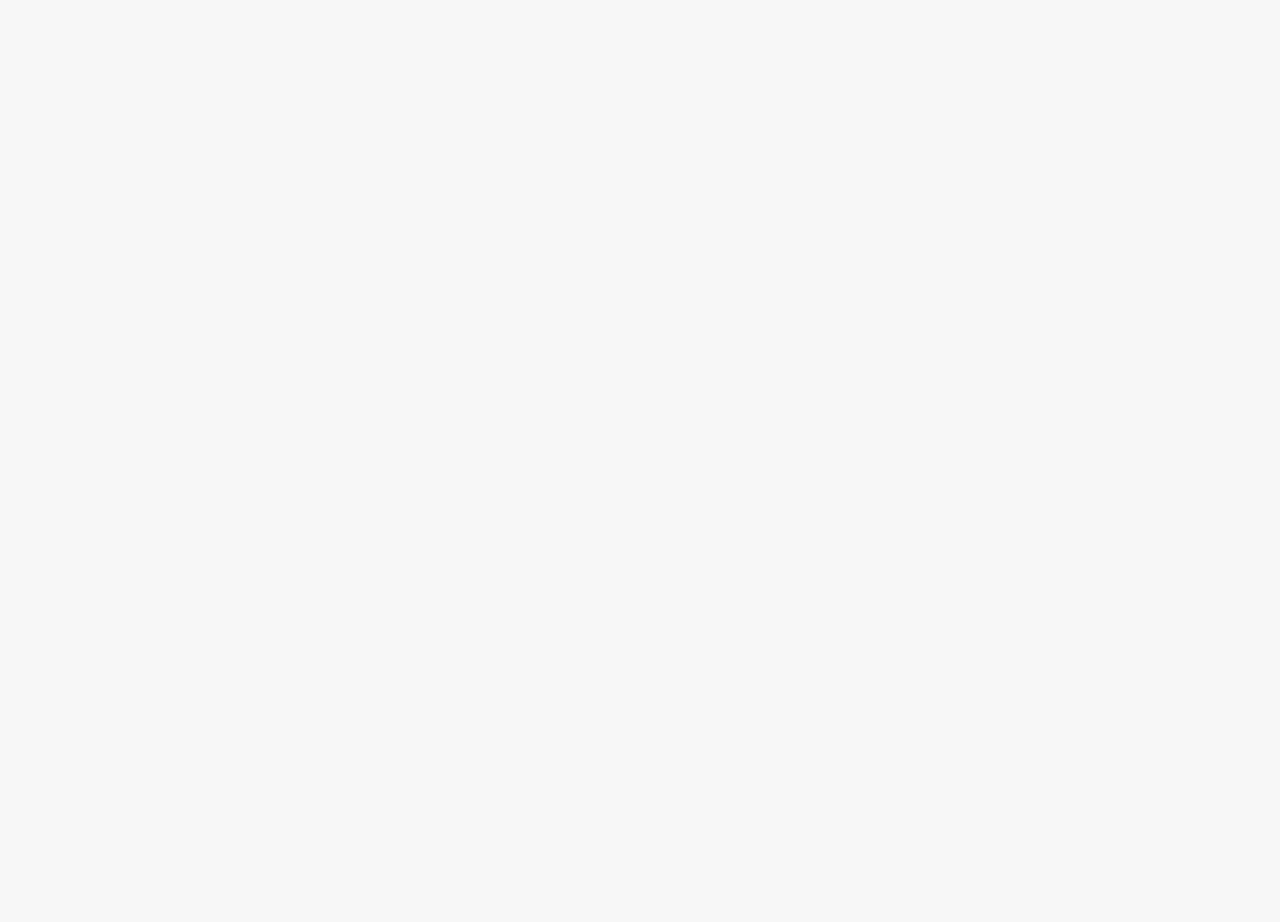
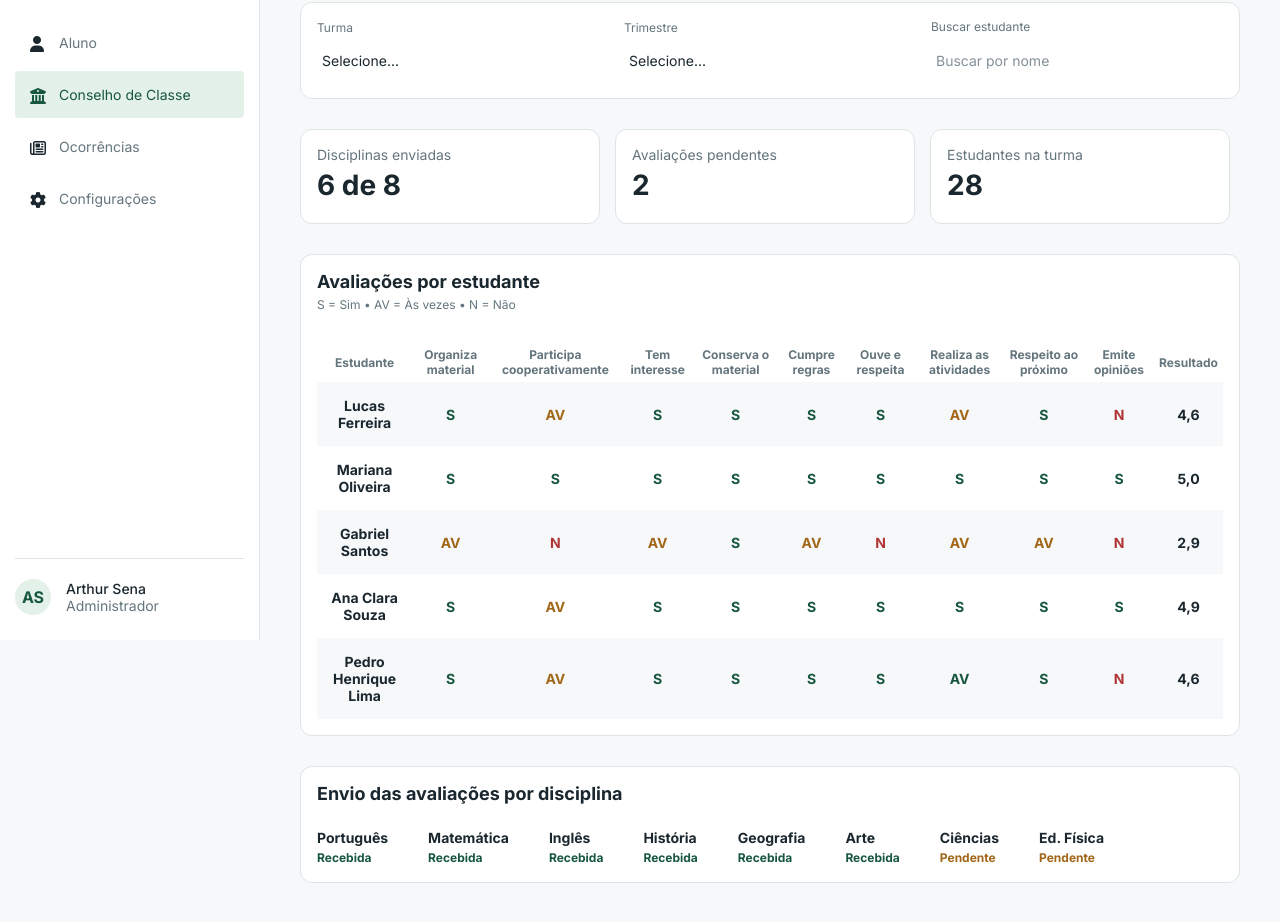
Before and after one commit to senarthur/students-class-council, an Angular app: page /conselho-classe in a window 1280 px wide. Before the commit this address led to /. Shown: the part 160-1082 px from the top of the page. Before the commit the page ends 800 px from the top, so only its background shows below. Built offline with nearby package versions, Linux system fonts and the light colour scheme.

Commit message:
feat(class-council): add class-council page

```diff
--- a/src/app/app.routes.ts
+++ b/src/app/app.routes.ts
@@ -31,4 +31,8 @@ export const routes: Routes = [
             },
         ]
     },
+    {
+        path: 'conselho-classe',
+        loadComponent: () => import('./features/class-council/class-council').then(m => m.ClassCouncil)
+    }
 ];
--- /dev/null
+++ b/src/app/features/class-council/class-council.html
@@ -0,0 +1,153 @@
+<app-sidebar></app-sidebar>
+
+<section>
+    <app-header title="Resultado Geral"
+        helpText="Consolidação das avaliações enviadas por cada disciplina"></app-header>
+
+    <app-base-card>
+        <div class="filter-options">
+            <app-select variant="true" name="classes" label="Turma" [options]="classesOptions"></app-select>
+            <app-select variant="true" name="trimester" label="Trimestre" [options]="trimestreOptions"></app-select>
+            <app-input variant="true" label="Buscar estudante" placeholder="Buscar por nome"></app-input>
+        </div>
+    </app-base-card>
+
+    <div class="kpi-cards-info">
+        @for (item of data; track $index) {
+        <app-kpi-card [data]="item"></app-kpi-card>
+        }
+    </div>
+
+    <app-base-card>
+        <div class="test-header">
+            <h2>Avaliações por estudante</h2>
+            <p class="test-subtitle">
+                S = Sim • AV = Às vezes • N = Não
+            </p>
+
+            <app-table>
+                <thead>
+                    <tr>
+                        <th>Estudante</th>
+                        <th>Organiza material</th>
+                        <th>Participa cooperativamente</th>
+                        <th>Tem interesse</th>
+                        <th>Conserva o material</th>
+                        <th>Cumpre regras</th>
+                        <th>Ouve e respeita</th>
+                        <th>Realiza as atividades</th>
+                        <th>Respeito ao próximo</th>
+                        <th>Emite opiniões</th>
+                        <th>Resultado</th>
+                    </tr>
+                </thead>
+                <tbody>
+                    <tr>
+                        <td>Lucas Ferreira</td>
+                        <td class="primary">S</td>
+                        <td class="warning">AV</td>
+                        <td class="primary">S</td>
+                        <td class="primary">S</td>
+                        <td class="primary">S</td>
+                        <td class="primary">S</td>
+                        <td class="warning">AV</td>
+                        <td class="primary">S</td>
+                        <td class="danger">N</td>
+                        <td>4,6</td>
+                    </tr>
+                    <tr>
+                        <td>Mariana Oliveira</td>
+                        <td class="primary">S</td>
+                        <td class="primary">S</td>
+                        <td class="primary">S</td>
+                        <td class="primary">S</td>
+                        <td class="primary">S</td>
+                        <td class="primary">S</td>
+                        <td class="primary">S</td>
+                        <td class="primary">S</td>
+                        <td class="primary">S</td>
+                        <td>5,0</td>
+                    </tr>
+                    <tr>
+                        <td>Gabriel Santos</td>
+                        <td class="warning">AV</td>
+                        <td class="danger">N</td>
+                        <td class="warning">AV</td>
+                        <td class="primary">S</td>
+                        <td class="warning">AV</td>
+                        <td class="danger">N</td>
+                        <td class="warning">AV</td>
+                        <td class="warning">AV</td>
+                        <td class="danger">N</td>
+                        <td>2,9</td>
+                    </tr>
+                    <tr>
+                        <td>Ana Clara Souza</td>
+                        <td class="primary">S</td>
+                        <td class="warning">AV</td>
+                        <td class="primary">S</td>
+                        <td class="primary">S</td>
+                        <td class="primary">S</td>
+                        <td class="primary">S</td>
+                        <td class="primary">S</td>
+                        <td class="primary">S</td>
+                        <td class="primary">S</td>
+                        <td>4,9</td>
+                    </tr>
+                    <tr>
+                        <td>Pedro Henrique Lima</td>
+                        <td class="primary">S</td>
+                        <td class="warning">AV</td>
+                        <td class="primary">S</td>
+                        <td class="primary">S</td>
+                        <td class="primary">S</td>
+                        <td class="primary">S</td>
+                        <td class="primary">AV</td>
+                        <td class="primary">S</td>
+                        <td class="danger">N</td>
+                        <td>4,6</td>
+                    </tr>
+                </tbody>
+            </app-table>
+        </div>
+    </app-base-card>
+
+    <app-base-card>
+        <h2>Envio das avaliações por disciplina</h2>
+
+        <div class="material-pendencies">
+            <div class="material-pendecy">
+                <h4>Português</h4>
+                <span class="primary">Recebida</span>
+            </div>
+            <div class="material-pendecy">
+                <h4>Matemática</h4>
+                <span class="primary">Recebida</span>
+            </div>
+            <div class="material-pendecy">
+                <h4>Inglês</h4>
+                <span class="primary">Recebida</span>
+            </div>
+            <div class="material-pendecy">
+                <h4>História</h4>
+                <span class="primary">Recebida</span>
+            </div>
+            <div class="material-pendecy">
+                <h4>Geografia</h4>
+                <span class="primary">Recebida</span>
+            </div>
+            <div class="material-pendecy">
+                <h4>Arte</h4>
+                <span class="primary">Recebida</span>
+            </div>
+            <div class="material-pendecy">
+                <h4>Ciências</h4>
+                <span class="warning">Pendente</span>
+            </div>
+            <div class="material-pendecy">
+                <h4>Ed. Física</h4>
+                <span class="warning">Pendente</span>
+            </div>
+        </div>
+    </app-base-card>
+</section>
--- /dev/null
+++ b/src/app/features/class-council/class-council.scss
@@ -0,0 +1,72 @@
+.filter-options,
+.kpi-cards-info {
+    display: flex;
+    align-items: center;
+    gap: var(--space-md);
+}
+
+.test-header h2 {
+    margin-bottom: var(--space-sm);
+}
+
+.test-subtitle {
+    font-size: var(--font-size-xs);
+}
+
+app-table {
+    margin-top: var(--space-2xl);
+}
+
+td,
+th {
+    font-size: var(--font-size-xs);
+    text-align: center !important;
+    text-transform: none !important;
+}
+
+tbody tr:nth-child(odd) {
+    background-color: var(--color-bg-app);
+}
+
+tbody td {
+    font-weight: 700;
+
+    &.primary {
+        color: var(--color-primary-dark);
+    }
+
+    &.warning {
+        color: var(--color-warning-dark);
+    }
+
+    &.danger {
+        color: var(--color-danger-dark);
+    }
+}
+
+h2 {
+    font-size: var(--font-size-lg);
+    margin-bottom: var(--space-lg);
+}
+
+.material-pendencies {
+    display: flex;
+    gap: var(--space-3xl);
+
+    h4 {
+        font-size: var(--font-size-sm);
+    }
+
+    span {
+        font-size: var(--font-size-xs);
+        font-weight: 700;
+
+        &.primary {
+            color: var(--color-primary-dark) !important;
+        }
+
+        &.warning {
+            color: var(--color-warning-dark);
+        }
+    }
+}
--- /dev/null
+++ b/src/app/features/class-council/class-council.ts
@@ -0,0 +1,95 @@
+import { Component } from '@angular/core';
+import { Header } from '../../shared/header/header';
+import { Sidebar } from '../../shared/sidebar/sidebar';
+import { BaseCard } from '../../shared/base-card/base-card';
+import { Input } from '../../shared/input/input';
+import { Select } from '../../shared/select/select';
+import { KpiCard } from '../../shared/kpi-card/kpi-card';
+import { IKpiCard } from '../../shared/kpi-card/ikpi-card';
+import { Table } from '../../shared/table/table';
+
+@Component({
+  selector: 'app-class-council',
+  imports: [
+    Sidebar,
+    BaseCard,
+    Header,
+    Select,
+    Input,
+    KpiCard,
+    Table
+  ],
+  templateUrl: './class-council.html',
+  styleUrl: './class-council.scss',
+})
+export class ClassCouncil {
+
+  classesOptions = [
+    {
+      label: '1° ano A',
+      value: '1A'
+    },
+    {
+      label: '1° ano B',
+      value: '1B'
+    },
+    {
+      label: '1° ano C',
+      value: '1C'
+    },
+    {
+      label: '2° ano A',
+      value: '2A'
+    },
+    {
+      label: '2° ano B',
+      value: '2B'
+    },
+    {
+      label: '2° ano C',
+      value: '2C'
+    },
+  ]
+
+  trimestreOptions = [
+    {
+      label: '1° trimestre de 2026',
+      value: '1-2026'
+    },
+    {
+      label: '2° trimestre de 2026',
+      value: '2-2026'
+    },
+    {
+      label: '3° trimestre de 2026',
+      value: '3-2026'
+    },
+    {
+      label: '1° trimestre de 2025',
+      value: '1-2025'
+    },
+    {
+      label: '2° trimestre de 2025',
+      value: '2-2025'
+    },
+    {
+      label: '3° trimestre de 2025',
+      value: '3-2025'
+    },
+  ]
+
+  data: IKpiCard[] = [
+    {
+      label: 'Disciplinas enviadas',
+      value: '6 de 8'
+    },
+    {
+      label: 'Avaliações pendentes',
+      value: '2'
+    },
+    {
+      label: 'Estudantes na turma',
+      value: '28'
+    },
+  ]
+}
--- a/src/app/features/students/student-details/student-details.html
+++ b/src/app/features/students/student-details/student-details.html
@@ -57,7 +57,7 @@
                     <strong class="value">{{ student?.hasPei ? 'Sim' : 'Não' }}</strong>
                 </div>
 
-                @if (student && student.disorderInfo) {
+                @if ((student && student.disorderInfo) && student.disorderInfo.hasDisorder) {
                 <div class="info-item">
                     <span class="label">Transtorno indentificados</span>
                     <ul>
--- a/src/app/shared/input/input.html
+++ b/src/app/shared/input/input.html
@@ -4,6 +4,6 @@
         {{ label() }} @if (required()) { <span class="required">*</span> }
     </label>
     }
-    <input [type]="type()" [value]="value() ?? ''" [placeholder]="placeholder()" [disabled]="disabled()"
-        (input)="onInput($event)" />
+    <input [class.secondary]="variant()" [type]="type()" [value]="value() ?? ''" [placeholder]="placeholder()"
+        [disabled]="disabled()" (input)="onInput($event)" />
 </div>
--- a/src/app/shared/input/input.scss
+++ b/src/app/shared/input/input.scss
@@ -24,6 +24,16 @@
             outline: none;
             transition: border-color 0.2s ease;
 
+            &.secondary {
+                border: 0;
+                border-bottom: 1px solid transparent;
+                padding: var(--space-sm);
+
+                &:focus {
+                    border-color: var(--color-text-main);
+                }
+            }
+
             &:focus {
                 border-color: var(--color-text-main);
             }
--- a/src/app/shared/input/input.ts
+++ b/src/app/shared/input/input.ts
@@ -15,6 +15,10 @@ export class Input {
   required = input(false, {
     transform: booleanAttribute
   });
+  variant = input(false, {
+    transform: booleanAttribute
+  })
+
 
   valueChange = output<string>();
 
--- a/src/app/shared/select/select.html
+++ b/src/app/shared/select/select.html
@@ -4,7 +4,8 @@
         {{ label() }} @if (required()) { <span class="required">*</span> }
     </label>
     }
-    <select [name]="name()" [value]="value()" [disabled]="disabled()" (change)="onChange($event)">
+    <select [class.secondary]="variant()" [name]="name()" [value]="value()" [disabled]="disabled()"
+        (change)="onChange($event)">
         @if (placeholder()) {
         <option value="" disabled [selected]="!value()">{{ placeholder() }}</option>
         }
--- a/src/app/shared/select/select.scss
+++ b/src/app/shared/select/select.scss
@@ -30,6 +30,16 @@
             appearance: none;
             position: relative;
 
+            &.secondary {
+                border: none;
+                border-bottom: 1px solid transparent;
+                padding: var(--space-sm);
+
+                &:focus {
+                    border-color: var(--color-primary-main);
+                }
+            }
+
             &:focus {
                 border-color: var(--color-primary-dark);
             }
--- a/src/app/shared/select/select.ts
+++ b/src/app/shared/select/select.ts
@@ -19,6 +19,9 @@ export class Select {
   required = input(false, {
     transform: booleanAttribute
   });
+  variant = input(false, {
+    transform: booleanAttribute
+  });
 
   valueChange = output<any>();
 
--- a/src/app/shared/sidebar/sidebar.ts
+++ b/src/app/shared/sidebar/sidebar.ts
@@ -26,7 +26,7 @@ export class Sidebar {
     {
       icon: 'icon fa-solid fa-building-columns',
       label: 'Conselho de Classe',
-      path: '/class-council'
+      path: '/conselho-classe'
     },
     {
       icon: 'icon fa-regular fa-newspaper',
```
Also changed, not shown: 1 other file (tests, documents, lock files or other folders).
